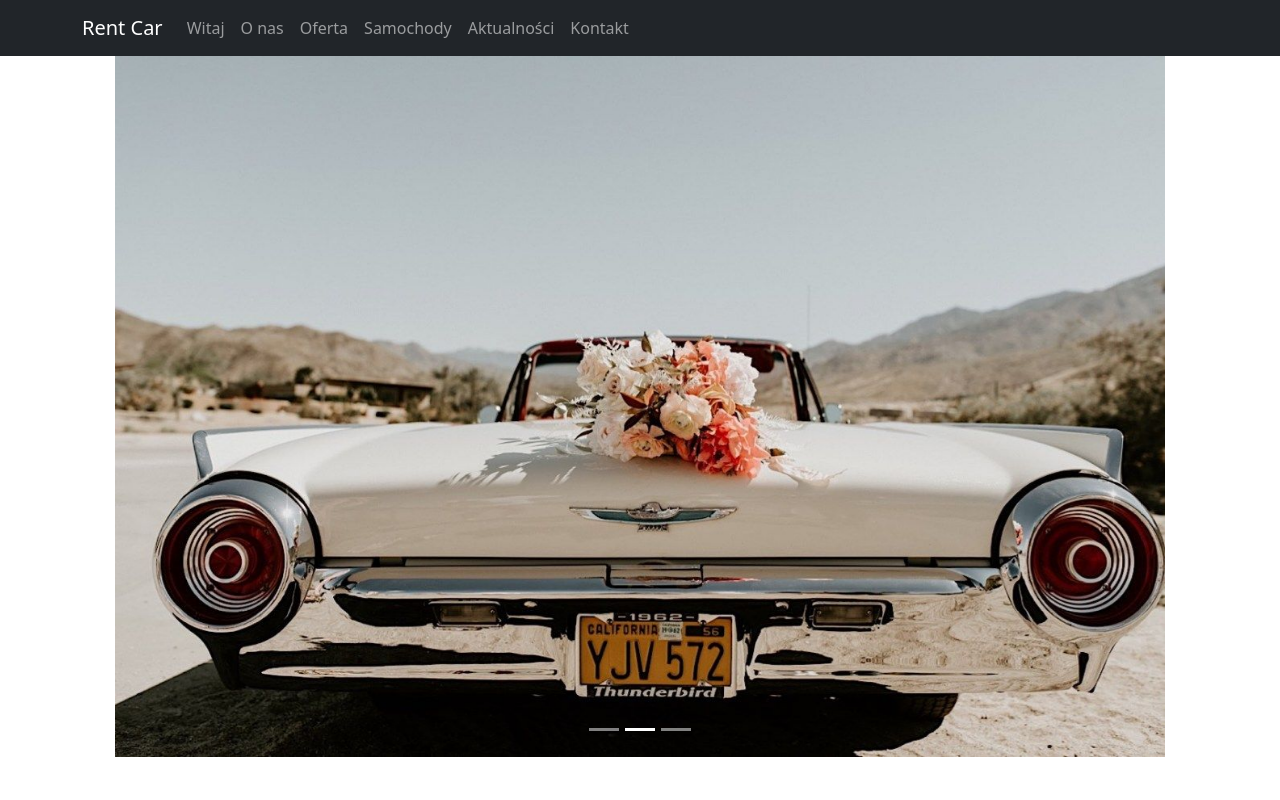
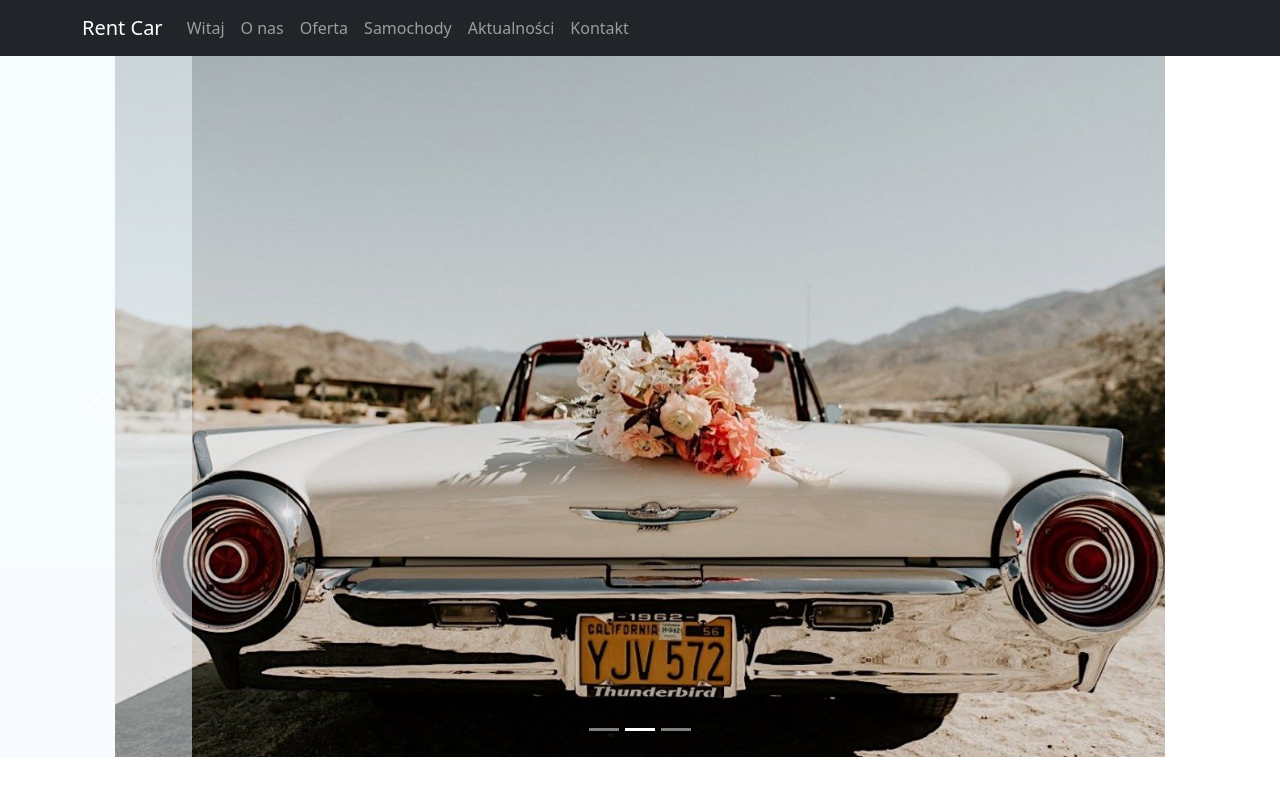
Before and after one commit to artwol993/weselny-woz, a React (Create React App) app: page / in a window 1280 px wide. In both pictures the pointer is over the button 96 px from the left and 406 px from the top of the page. Shown: the top 800 px of the page. Built offline with nearby package versions, Linux system fonts and the light colour scheme.

Commit message:
add hover to carousel

```diff
--- a/src/style/welcome-carousel.css
+++ b/src/style/welcome-carousel.css
@@ -22,3 +22,10 @@
 .wc-image {
   width: auto;
 }
+
+.carousel-control-prev:hover {
+background-color: rgba(240, 248, 255, 0.564) !important
+}
+.carousel-control-next:hover {
+  background-color: rgba(240, 248, 255, 0.564) !important
+  }
```
